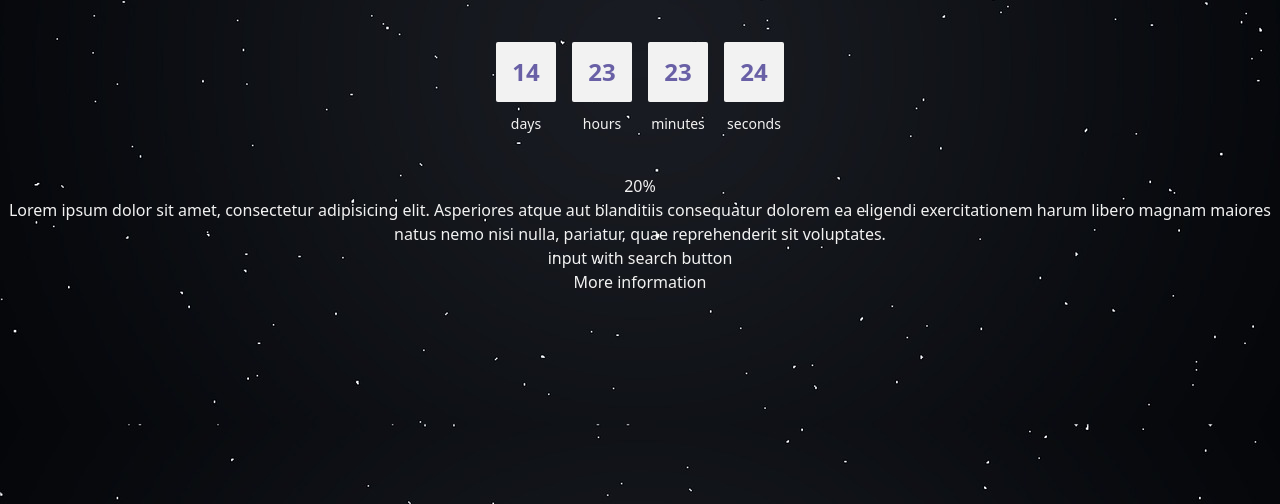
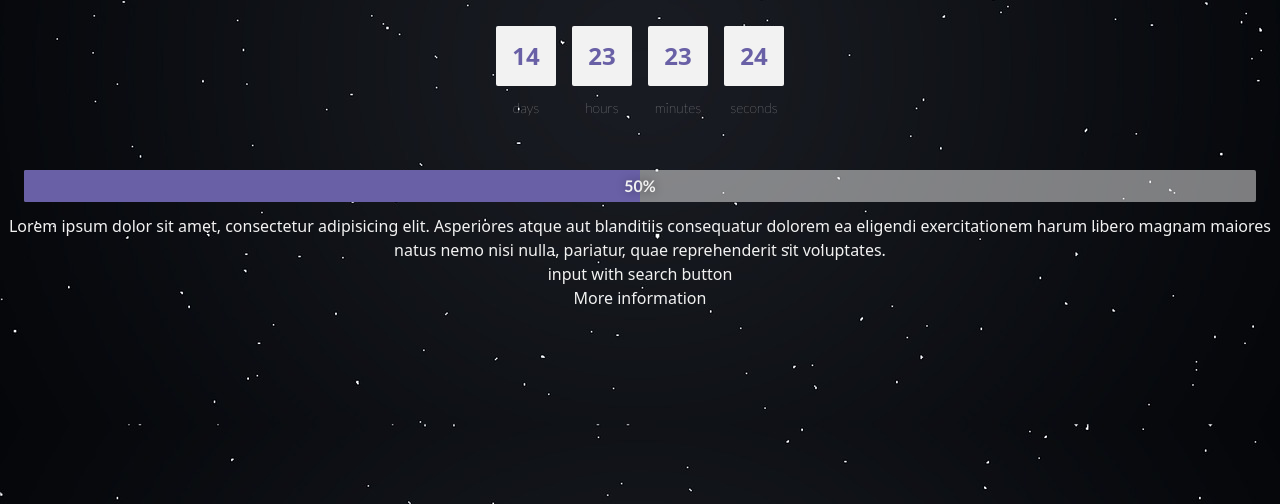
Before and after one commit to StudioGeek/Jade-Coming-Soon-Template, an Astro site: page / in a window 1280 px wide. Shown: the part 296-800 px from the top of the page. Built offline with nearby package versions, Linux system fonts and the light colour scheme; Astro itself is replaced by a stand-in of ours.

Commit message:
:construction: Progress bar add it

```diff
--- a/src/components/JadeSlogan.astro
+++ b/src/components/JadeSlogan.astro
@@ -1,6 +1,6 @@
 ---
 
 ---
-<h1 class="lato-regular text-regular mt-2 mb-2">
+<h1 class="lato-thin text-regular mt-2 mb-2">
     <slot></slot>
 </h1>
--- a/src/pages/index.astro
+++ b/src/pages/index.astro
@@ -3,6 +3,7 @@ import Layout from '../layouts/Layout.astro';
 import JadeTitle from '../components/JadeTitle.astro';
 import JadeSlogan from '../components/JadeSlogan.astro';
 import Counter from "../react/Counter.tsx";
+import ProgressBar from "../react/ProgressBar";
 ---
 
 <Layout title="Jade Coming Soon Template">
@@ -11,13 +12,7 @@ import Counter from "../react/Counter.tsx";
 			<JadeTitle>Coming Soon</JadeTitle>
 			<JadeSlogan>¡We're working hard in something amazing!</JadeSlogan>
 			<Counter date="2025-12-01"/>
-			<div class="progress-bar">
-				<div class="progress-bar-shadow">
-					<div class="progress-bar-progress">
-						20%
-					</div>
-				</div>
-			</div>
+			<ProgressBar percentage={50}/>
 			<div class="description">
 				Lorem ipsum dolor sit amet, consectetur adipisicing elit. Asperiores atque aut blanditiis consequatur dolorem ea eligendi exercitationem harum libero magnam maiores natus nemo nisi nulla, pariatur, quae reprehenderit sit voluptates.
 			</div>
--- a/src/react/Counter.tsx
+++ b/src/react/Counter.tsx
@@ -2,13 +2,14 @@ import {DateTime} from "luxon";
 
 export default function Counter({date} : {date: string}){
     const luxonDate = DateTime.fromFormat( date, 'yyyy-MM-dd');
+
     return <>
         <div className="counter flex justify-center my-10">
             <div className={'mx-2'}>
                 <div className={'bg-semantic text-primary w-[60px] h-[60px] flex flex-col justify-center font-bold text-2xl rounded-sm'}>
                     14
                 </div>
-                <div className={'text-sm mt-3 font-thin'}>
+                <div className={'lato-thin text-sm mt-3 font-thin'}>
                     days
                 </div>
             </div>
@@ -17,7 +18,7 @@ export default function Counter({date} : {date: string}){
                     className={'bg-semantic text-primary w-[60px] h-[60px] flex flex-col justify-center font-bold text-2xl rounded-sm'}>
                     23
                 </div>
-                <div className={'text-sm mt-3 font-thin'}>
+                <div className={'lato-thin text-sm mt-3 font-thin'}>
                     hours
                 </div>
             </div>
@@ -26,7 +27,7 @@ export default function Counter({date} : {date: string}){
                     className={'bg-semantic text-primary w-[60px] h-[60px] flex flex-col justify-center font-bold text-2xl rounded-sm'}>
                     23
                 </div>
-                <div className={'text-sm mt-3 font-thin'}>
+                <div className={'lato-thin text-sm mt-3 font-thin'}>
                     minutes
                 </div>
             </div>
@@ -35,7 +36,7 @@ export default function Counter({date} : {date: string}){
                     className={'bg-semantic text-primary w-[60px] h-[60px] flex flex-col justify-center font-bold text-2xl rounded-sm'}>
                     24
                 </div>
-                <div className={'text-sm mt-3 font-thin'}>
+                <div className={'lato-thin text-sm mt-3 font-thin'}>
                     seconds
                 </div>
             </div>
--- /dev/null
+++ b/src/react/ProgressBar.tsx
@@ -0,0 +1,15 @@
+
+export default function ProgressBar({percentage}: {percentage: number}){
+    return <>
+        <div className={'w-100 flex justify-center'}>
+            <div className="progress-bar my-3 w-[calc(100%-3rem)] rounded-md shadow-semantic">
+                <div className="progress-bar-shadow bg-semantic/50 relative w-[100%] h-[2em] overflow-hidden rounded-sm flex ">
+                    <div className={`inline-block text-primary h-[2em] bg-primary`} style={{width: `${percentage}%`}}></div>
+                    <div className={`lato-bold absolute text-center top-0 w-[100%] mt-1 shadow-semantic text-white [text-shadow:_0_0_10px_rgb(0_0_0_/_40%)]`} >
+                        {percentage}%
+                    </div>
+                </div>
+            </div>
+        </div>
+    </>
+}
```
